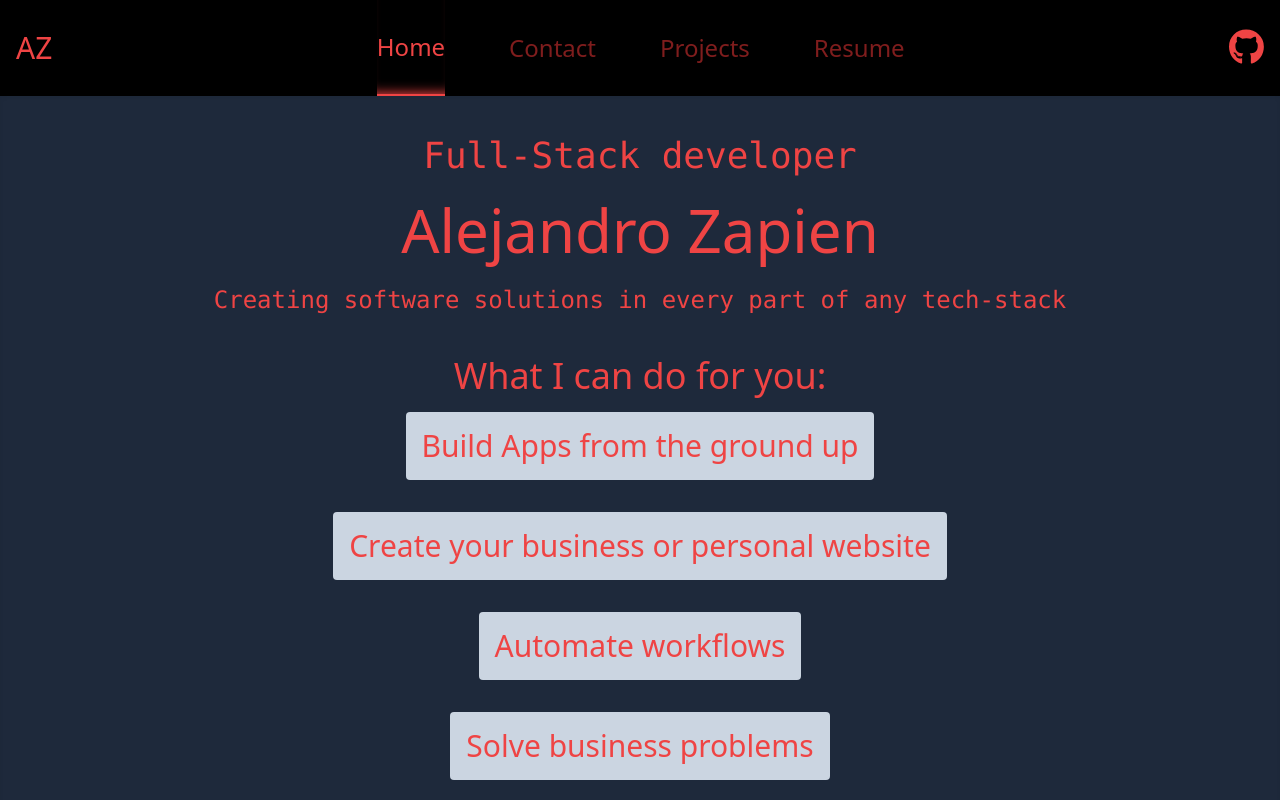
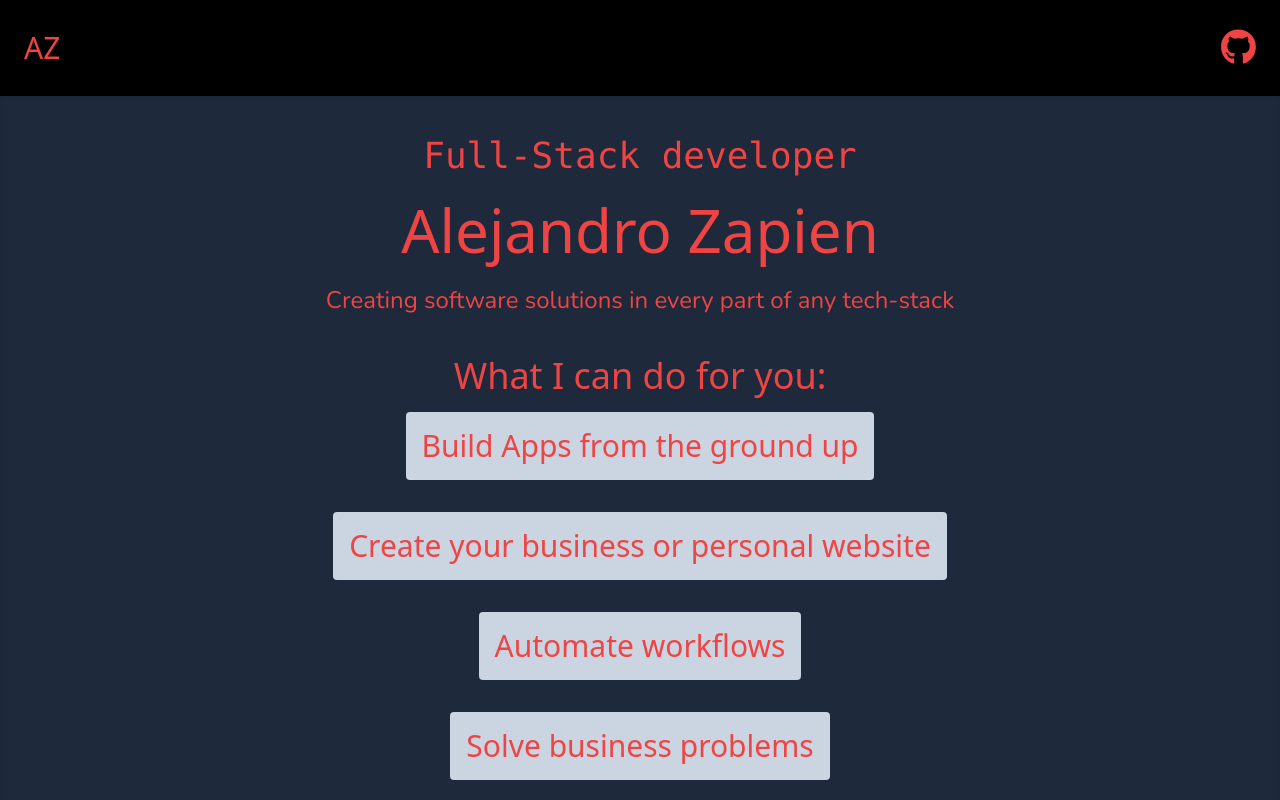
Before and after one commit to alejandrosatxc/Developer-Portfolio, a Next.js app: page / in a window 1280 px wide. Shown: the top 800 px of the page. Built offline with nearby package versions, Linux system fonts and the light colour scheme.

Commit message:
fonts and animations

```diff
--- a/components/layout/navbar.tsx
+++ b/components/layout/navbar.tsx
@@ -18,17 +18,23 @@ export default function Navbar() {
         { title: "Projects", path: "/projects" },
         { title: "Resume", path: "/resume" }
     ]
+    const delays = [
+        'animation-delay-[4000ms]',
+        'animation-delay-[4100ms]',
+        'animation-delay-[4200ms]',
+        'animation-delay-[4300ms]'
+    ]
     return (
         <header>
             <nav className="bg-black h-24 w-full">
-                <div className="flex flex-row justify-between place-items-center w-full h-full px-4">
-                    <h1 className="text-red-500 text-3xl">AZ</h1>
+                <div className="flex flex-row justify-between place-items-center w-full h-full px-6">
+                    <Link href="/"><h1 className="text-red-500 text-3xl">AZ</h1></Link>
                     <ul className="hidden md:flex h-full flex-row justify-between place-items-center">
                         {
-                            menuItems.map(item => {
+                            menuItems.map((item, index) => {
                                 return (
-                                    <li key={item.title} className={`${router.pathname === item.path ? 'text-red-500 border-b-2 border-red-500 shadow-neon' : 'text-red-900' } transition hover:shadow-neon duration-300 hover:border-b-2 hover:border-red-500 hover:text-red-500 flex justify-center place-items-center text-2xl h-full mx-8`}>
-                                        <Link href={item.path}>{item.title}</Link>
+                                    <li key={item.title} className={`${router.pathname === item.path ? 'text-red-500 border-b-2 border-red-500 shadow-neon' : 'text-red-900' } animate-fade-in-down ${delays[index]} opacity-0 transition hover:shadow-neon duration-300 hover:border-b-2 hover:border-red-500 hover:text-red-500 flex justify-center place-items-center text-2xl font-nunito h-full mx-8`}>
+                                        <Link className={`h-full flex place-items-center`} href={item.path}>{item.title}</Link>
                                     </li>
                                 )
                             })
@@ -39,7 +45,7 @@ export default function Navbar() {
                         <FontAwesomeIcon onClick={() => { setMenuToggle(!menuToggle) }} className="text-red-500 text-3xl" icon={faBars} />
                     </div>
                 </div>
-                <ul className={`${menuToggle ? 'animate-fade-in-down' : 'hidden'} z-50 absolute right-0 top-24 m-4 rounded-md bg-slate-500 h-auto w-64`}>
+                <ul className={`${menuToggle ? 'animate-fade-in-down' : 'hidden'} z-50 absolute right-0 top-24 m-4 rounded-md backdrop-blur-md bg-white/30 h-auto w-64`}>
                     {
                         menuItems.map(item => {
                             return (
--- a/pages/_document.tsx
+++ b/pages/_document.tsx
@@ -3,7 +3,14 @@ import { Html, Head, Main, NextScript } from 'next/document'
 export default function Document() {
   return (
     <Html lang="en">
-      <Head />
+      <Head>
+        <link
+          href="https://fonts.googleapis.com/css2?family=Russo+One"
+          rel="stylesheet"
+        />
+        <link href="https://fonts.googleapis.com/css2?family=Itim&display=swap" rel="stylesheet"></link>
+        <link href="https://fonts.googleapis.com/css2?family=Itim&family=Nunito&display=swap" rel="stylesheet"></link>
+      </Head>
       <body>
         <Main />
         <NextScript />
--- a/pages/index.tsx
+++ b/pages/index.tsx
@@ -42,7 +42,7 @@ const Hero = () => {
       <div className="flex flex-col justify-center place-items-center mx-4 my-8">
         <h2 className={`${active ? 'opacity-100' : 'opacity-0'} duration-1000 transition delay-2000 text-red-500 text-4xl my-2 text-center font-mono`}>Full-Stack developer</h2>
         <h1 className={`${active ? 'opacity-100 scale-100' : 'opacity-0 scale-[4]'} duration-1000 transition delay-1000 text-red-500 text-6xl my-4 text-center`}>Alejandro Zapien</h1>
-        <p className={`${active ? 'opacity-100' : 'opacity-0'} duration-1000 transition delay-3000 text-red-500 text-2xl my-2 text-center font-mono`}>Creating software solutions in every part of any tech-stack</p>
+        <p className={`${active ? 'opacity-100' : 'opacity-0'} duration-1000 transition delay-3000 text-red-500 text-2xl my-2 text-center font-nunito`}>Creating software solutions in every part of any tech-stack</p>
       </div>
       <div className={`${active ? 'opacity-100' : 'opacity-0'} duration-1000 transition delay-4000 flex flex-col justify-center place-items-center`}>
         <h2 className="text-4xl text-red-500 text-center mx-2">What I can do for you:</h2>
--- a/tailwind.config.js
+++ b/tailwind.config.js
@@ -1,4 +1,7 @@
 /** @type {import('tailwindcss').Config} */
+const plugin = require('tailwindcss/plugin')
+const defaultTheme = require('tailwindcss/defaultTheme');
+
 module.exports = {
   content: [
     "./pages/**/*.{js,ts,jsx,tsx}",
@@ -8,6 +11,11 @@ module.exports = {
   ],
   theme: {
     extend: {
+      fontFamily: {
+        russo: ['Russo One', ...defaultTheme.fontFamily.sans],
+        itim: ['Itim'],
+        nunito: ['Nunito']
+      },
       keyframes: {
         'fade-in': {
           '0%': {
@@ -17,7 +25,7 @@ module.exports = {
             opacity: '1'
           }
         },
-        'fade-in-up' : {
+        'fade-in-up': {
           '0%': {
             opacity: '0',
             transform: 'translateY(200px)',
@@ -31,7 +39,7 @@ module.exports = {
           '0%': {
             opacity: '0',
             visibility: 'hidden',
-            transform: 'translateY(-10px)'
+            transform: 'translateY(-100px)'
           },
           '100%': {
             opacity: '1',
@@ -48,14 +56,14 @@ module.exports = {
             visibility: 'hidden'
           }
         },
-        'typing' : {
+        'typing': {
           '0%': { width: '0' },
           '100%': { width: '100%' }
         },
-        'blink-caret' : {
-          '0%': {borderColor: 'transparent'},
-          '50%': {borderColor: 'orange'},
-          '100%': {borderColor: 'transparent'}
+        'blink-caret': {
+          '0%': { borderColor: 'transparent' },
+          '50%': { borderColor: 'orange' },
+          '100%': { borderColor: 'transparent' }
         }
       },
       boxShadow: {
@@ -69,14 +77,29 @@ module.exports = {
         '4000': '4000ms'
       },
       animation: {
-        'typing' : 'typing 3.5s steps(30, end)',
-        'blink-caret' : 'blink-caret .5s step-end infinite',
-        'fade-in' : 'fade-in 1s ease-in 1s 1 forwards',
-        'fade-in-up' : 'fade-in-up 1s ease-out',
-        'fade-in-down' : 'fade-in-down 0.5s ease-out',
-        'fade-out' : 'fade-out 0.5s ease-out'
+        'typing': 'typing 3.5s steps(30, end)',
+        'blink-caret': 'blink-caret .5s step-end infinite',
+        'fade-in': 'fade-in 1s ease-in 1s 1 forwards',
+        'fade-in-up': 'fade-in-up 1s ease-out',
+        'fade-in-down': 'fade-in-down 0.5s ease-out forwards',
+        'fade-out': 'fade-out 0.5s ease-out'
       }
     },
   },
-  plugins: [],
+  plugins: [
+    plugin(({ matchUtilities, theme }) => {
+      matchUtilities(
+        {
+          "animation-delay": (value) => {
+            return {
+              "animation-delay": value,
+            };
+          },
+        },
+        {
+          values: theme("transitionDelay"),
+        }
+      );
+    }),
+  ],
 }
```
